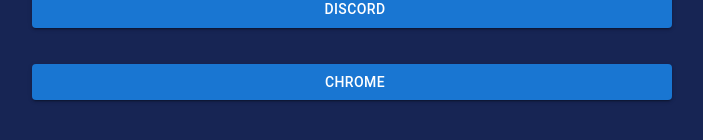
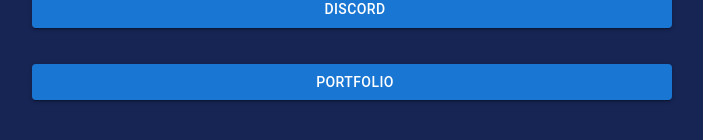
Before and after one commit to PopovicJovan/popovicjovan.github.io, a React (Create React App) app: page / in a window 1280 px wide. Shown: the part 550-690 px from the top of the page, without its empty margins (288-991 px from the left). Built offline with nearby package versions, Linux system fonts and the light colour scheme; some icons are missing.

Commit message:
finished

```diff
--- a/src/App.js
+++ b/src/App.js
@@ -2,7 +2,6 @@ import './App.css';
 import {BrowserRouter as Router, Routes, Route} from 'react-router-dom';
 import MainPage from "./Pages/MainPage";
 import Contact from "./Pages/Contact";
-import Projects from "./Pages/Projects";
 
 function App() {
   return (
--- a/src/Components/LinkButton.js
+++ b/src/Components/LinkButton.js
@@ -7,7 +7,10 @@ const LinkButton = ({url, icon}) => {
         width: '43px',
         height: '43px',
     };
-    if (icon === 'chrome') url = 'https://jovan.popovic.pro/portfolio';
+    if (icon === 'chrome'){
+        url = 'https://jovan.popovic.pro/portfolio';
+        icon = "portfolio";
+    }
     return (
         <Button variant="contained" className="w-100 d-flex justify-content-center align-items-center"
                 onClick={() => handleClick(url)}>
```
Also changed, not shown: package.json (+6 -1 lines), 1 other file (tests, documents, lock files or other folders).
